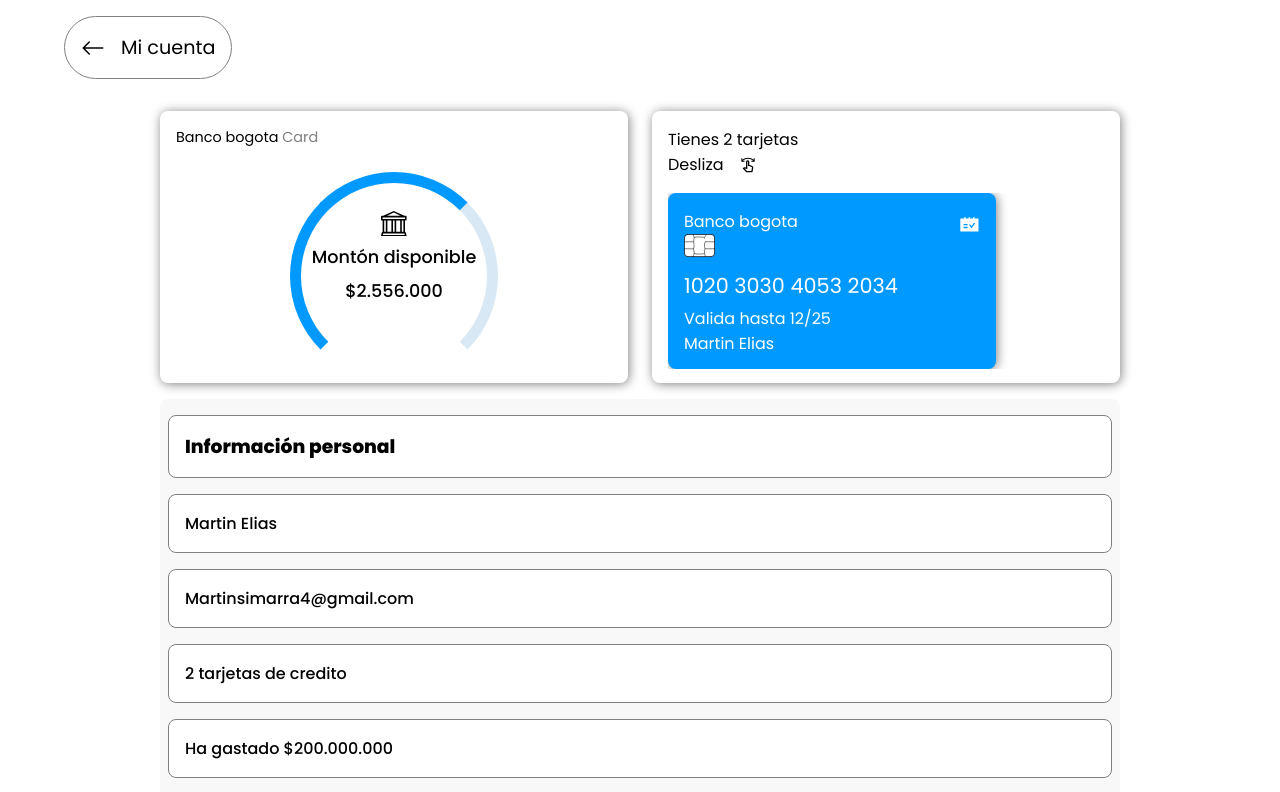
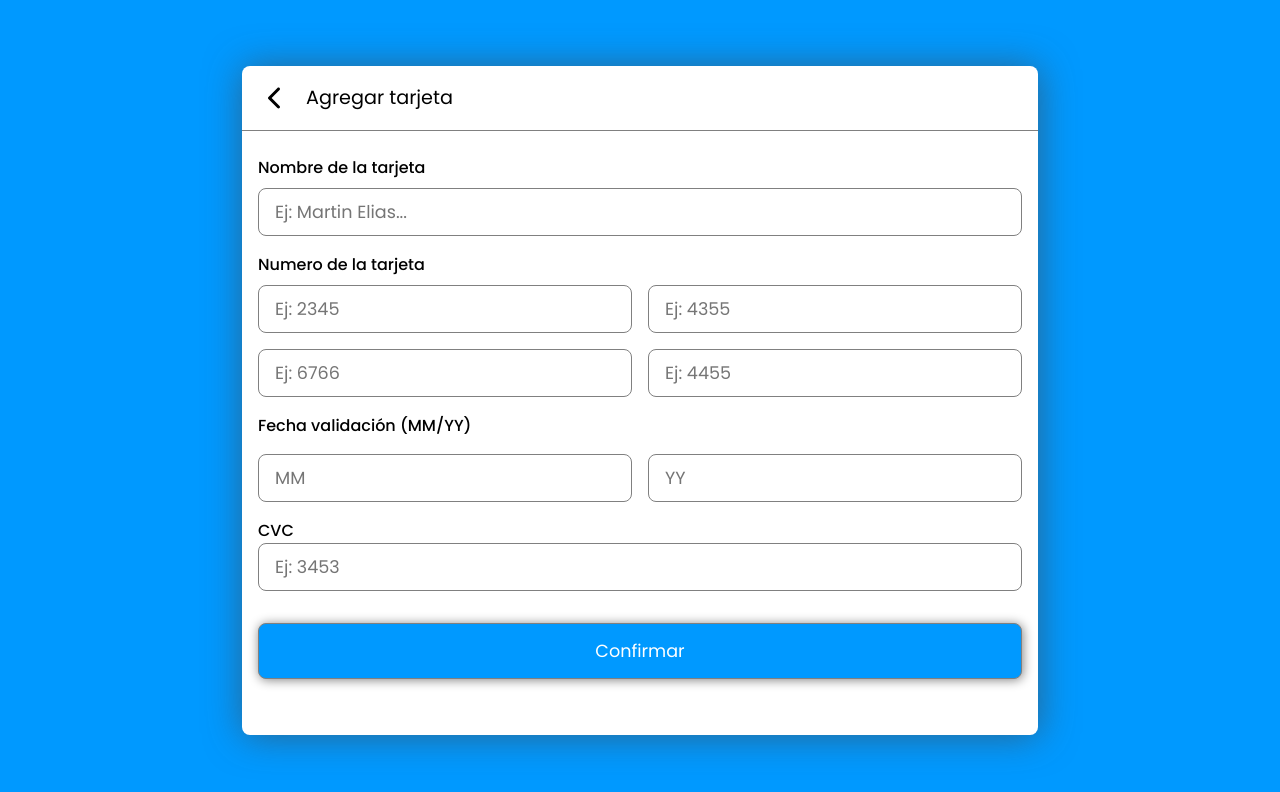
Before and after one commit to Martin10123/Project-Aula, a React (Vite) app: page / in a window 1280 px wide. Shown: the top 792 px of the page. Built offline with nearby package versions, Linux system fonts and the light colour scheme.

Commit message:
La pantalla para agregar una nueva tarjeta esta lista

```diff
--- a/src/components/BankPage/AddNewCard/AddNewCard.jsx
+++ b/src/components/BankPage/AddNewCard/AddNewCard.jsx
@@ -0,0 +1,49 @@
+import { IoIosArrowBack } from "react-icons/io";
+
+import styles from "./addCard.module.css";
+
+export const AddNewCard = () => {
+  return (
+    <section className={styles.newCard__container}>
+      <div className={styles.newCard__box_info}>
+        <div className={styles.newCard__content_nav}>
+          <IoIosArrowBack />
+          <p>Agregar tarjeta</p>
+        </div>
+
+        <div className={styles.newCard__form}>
+          <div className={styles.newCard__name_card}>
+            <label htmlFor="">Nombre de la tarjeta</label>
+            <input type="text" placeholder="Ej: Martin Elias..." />
+          </div>
+          <div className={styles.newCard__content_inputs_number_card}>
+            <label>Numero de la tarjeta</label>
+            <div className={styles.newCard__inputs_number_card}>
+              <input type="tel" maxLength={4} placeholder="Ej: 2345" />
+              <input type="tel" maxLength={4} placeholder="Ej: 4355" />
+              <input type="tel" maxLength={4} placeholder="Ej: 6766" />
+              <input type="tel" maxLength={4} placeholder="Ej: 4455" />
+            </div>
+          </div>
+          <div className={styles.newCard__box_valid_card_and_cvc}>
+            <div className={styles.newCard__content_valid_card}>
+              <label htmlFor="">Fecha validación (MM/YY)</label>
+              <div className={styles.newCard__inputs_valid_card}>
+                <input type="tel" maxLength={2} placeholder="MM" />
+                <input type="tel" maxLength={2} placeholder="YY" />
+              </div>
+            </div>
+            <div className={styles.newCard__content_cvc}>
+              <label htmlFor="">CVC</label>
+              <input type="tel" maxLength={4} placeholder="Ej: 3453" />
+            </div>
+          </div>
+
+          <div className={styles.newCard__button_send_info}>
+            <button>Confirmar</button>
+          </div>
+        </div>
+      </div>
+    </section>
+  );
+};
--- /dev/null
+++ b/src/components/BankPage/AddNewCard/addCard.module.css
@@ -0,0 +1,100 @@
+.newCard__content_nav {
+  align-items: center;
+  border-bottom: 1px solid gray;
+  display: flex;
+  font-size: 1.2rem;
+  gap: 1rem;
+  padding: 1rem;
+  width: 100%;
+  cursor: pointer;
+}
+
+.newCard__content_nav > svg {
+  font-size: 2rem;
+}
+
+.newCard__form {
+  padding: 1.5rem 1rem;
+  width: 100%;
+}
+
+.newCard__name_card {
+  display: flex;
+  flex-direction: column;
+  gap: 0.5rem;
+  width: 100%;
+}
+
+.newCard__name_card > label,
+.newCard__content_inputs_number_card > label,
+.newCard__content_valid_card > label,
+.newCard__content_cvc > label {
+  font-weight: 500;
+}
+
+.newCard__name_card > input,
+.newCard__inputs_number_card > input,
+.newCard__inputs_valid_card > input,
+.newCard__content_cvc > input {
+  border-radius: 0.5rem;
+  border: 1px solid gray;
+  font-size: 1.1rem;
+  height: 3rem;
+  padding: 1rem;
+  width: 100%;
+}
+
+.newCard__content_inputs_number_card {
+  display: grid;
+  gap: 0.5rem;
+  margin: 1rem 0;
+  width: 100%;
+}
+
+.newCard__inputs_number_card {
+  display: grid;
+  gap: 1rem;
+  grid-template-columns: repeat(2, 1fr);
+  width: 100%;
+}
+
+.newCard__inputs_valid_card {
+  align-items: center;
+  display: flex;
+  gap: 1rem;
+  padding: 1rem 0;
+}
+
+.newCard__button_send_info {
+  padding: 2rem 0;
+  width: 100%;
+}
+
+.newCard__button_send_info > button {
+  background-color: #0099ff;
+  border-radius: 0.5rem;
+  border: 1px solid gray;
+  box-shadow: 1px 1px 11px grey;
+  color: #fff;
+  cursor: pointer;
+  font-size: 1.1rem;
+  height: 3.5rem;
+  width: 100%;
+}
+
+@media (min-width: 1000px) {
+  .newCard__container {
+    align-items: center;
+    background: #0099ff;
+    display: flex;
+    height: 100vh;
+    justify-content: center;
+    width: 100%;
+  }
+
+  .newCard__box_info {
+    border-radius: 0.5rem;
+    box-shadow: 1px 1px 37px #4545459e;
+    background-color: #fff;
+  }
+}
--- a/src/main.jsx
+++ b/src/main.jsx
@@ -1,10 +1,10 @@
 import React from "react";
 import ReactDOM from "react-dom/client";
-import { MyAccounts } from "./components/BankPage";
+import { AddNewCard } from "./components/BankPage";
 import "./index.css";
 
 ReactDOM.createRoot(document.getElementById("root")).render(
   <React.StrictMode>
-    <MyAccounts />
+    <AddNewCard />
   </React.StrictMode>
 );
```
